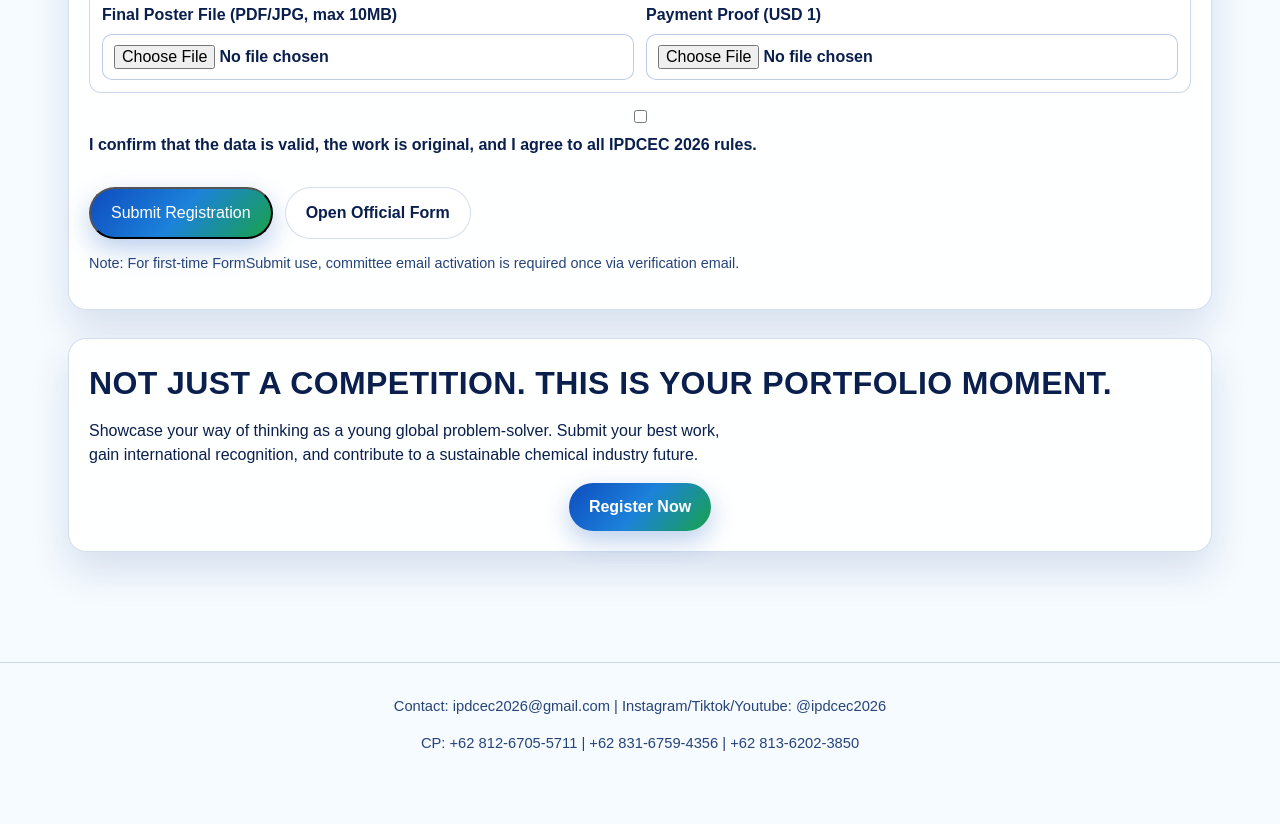
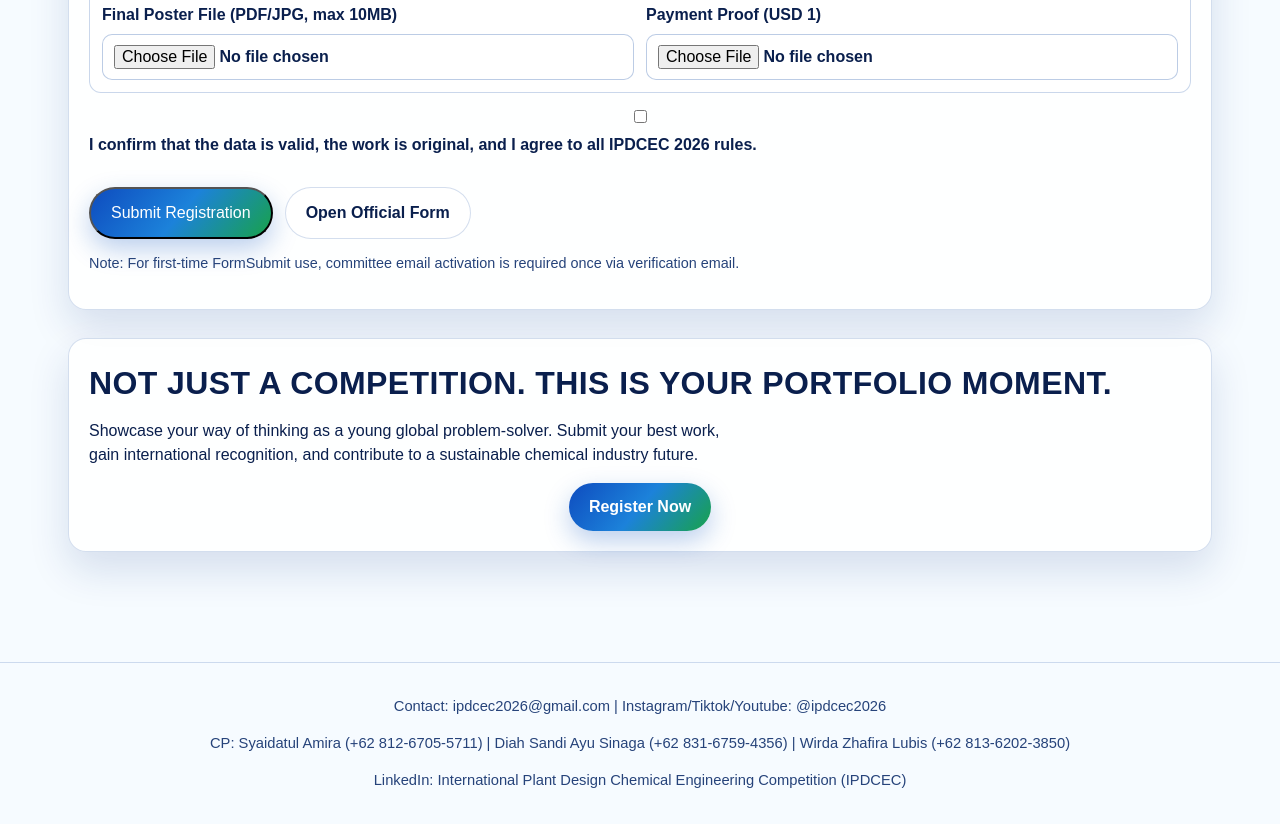
Before and after one commit to nasrulza-droid/poster-ipdcec, a plain HTML site: page index-en.html in a window 1280 px wide. Shown: the part 2976-3800 px from the top of the page. Before the commit the page ends 3763 px from the top, so only its background shows below. Drawn offline with Linux system fonts and the light colour scheme.

Commit message:
Sync footer contact details with guidebook

```diff
--- a/index-en.html
+++ b/index-en.html
@@ -311,7 +311,8 @@
 
     <footer class="footer">
       <p>Contact: ipdcec2026@gmail.com | Instagram/Tiktok/Youtube: @ipdcec2026</p>
-      <p>CP: +62 812-6705-5711 | +62 831-6759-4356 | +62 813-6202-3850</p>
+      <p>CP: Syaidatul Amira (+62 812-6705-5711) | Diah Sandi Ayu Sinaga (+62 831-6759-4356) | Wirda Zhafira Lubis (+62 813-6202-3850)</p>
+      <p>LinkedIn: International Plant Design Chemical Engineering Competition (IPDCEC)</p>
     </footer>
 
     <script src="script.js?v=20260714-2"></script>
```
Also changed, not shown: index.html (+2 -1 lines).
